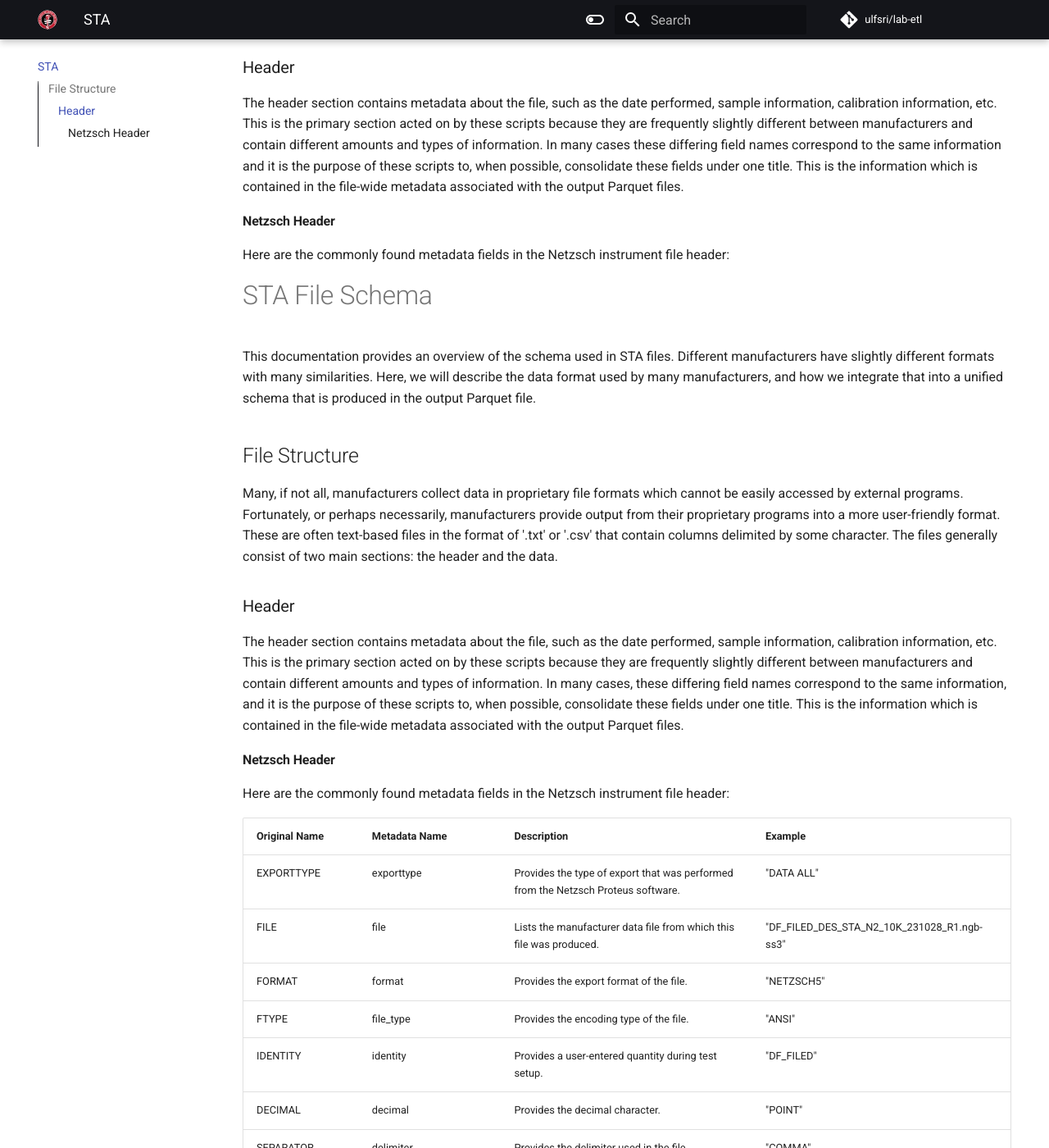
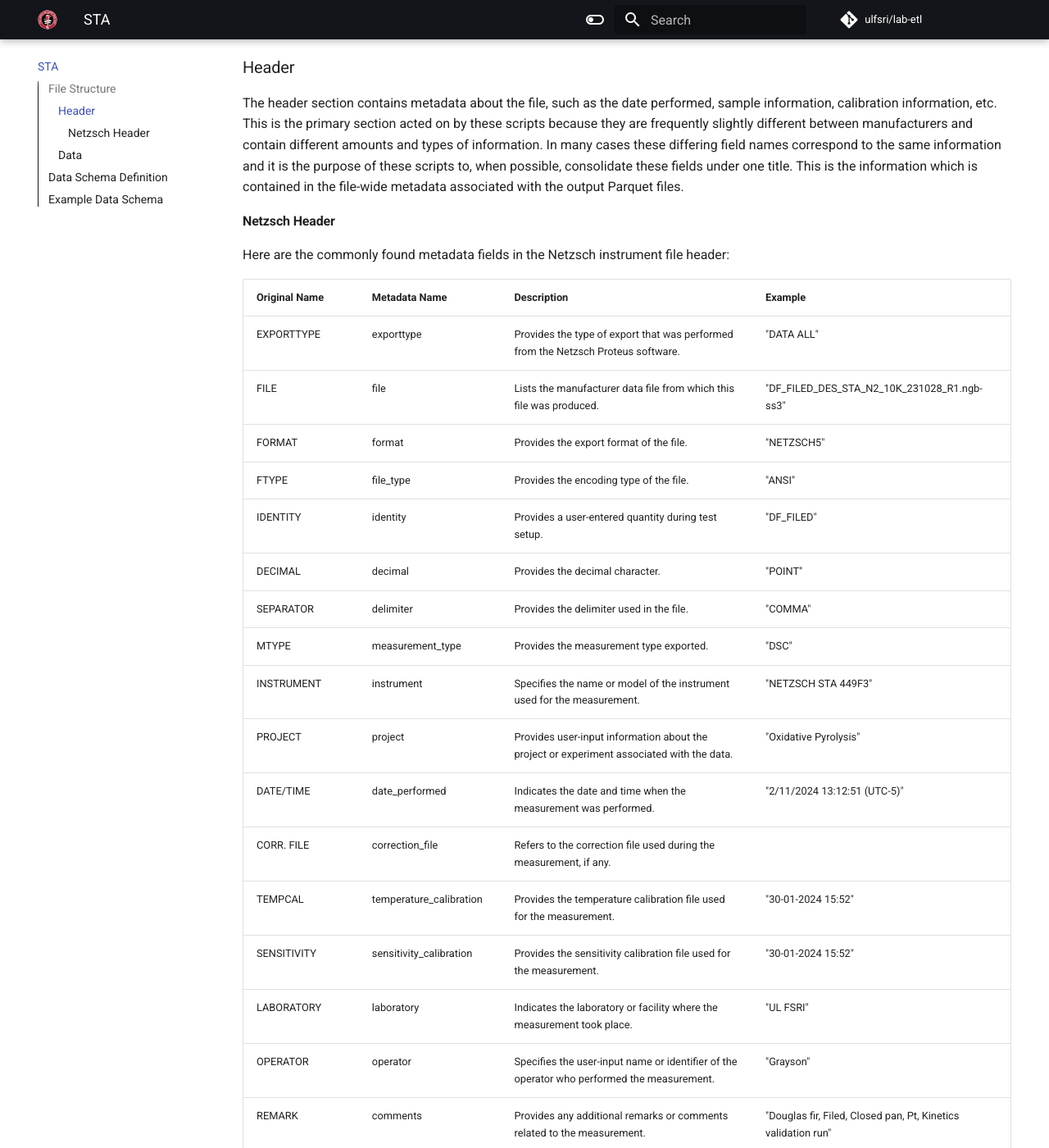
Before and after one commit to ulfsri/lab-etl, an MkDocs documentation site: the page built from docs/sta.md, in a window 1280 px wide and 1400 px high, scrolled down 479 px. Shown: the whole window at 82% size. Built offline with MkDocs 1.6.1 and Material for MkDocs 9.7.7, drawn with Linux system fonts in a browser that asks for light colours; comment, search, counter and statistics services are not loaded.

Commit message:
Fix repeated docs

```diff
--- a/docs/sta.md
+++ b/docs/sta.md
@@ -11,20 +11,6 @@
 ### Header
 
 The header section contains metadata about the file, such as the date performed, sample information, calibration information, etc. This is the primary section acted on by these scripts because they are frequently slightly different between manufacturers and contain different amounts and types of information. In many cases these differing field names correspond to the same information and it is the purpose of these scripts to, when possible, consolidate these fields under one title. This is the information which is contained in the file-wide metadata associated with the output Parquet files.
-
-#### Netzsch Header
-
-Here are the commonly found metadata fields in the Netzsch instrument file header:
-
-# STA File Schema
-
-This documentation provides an overview of the schema used in STA files. Different manufacturers have slightly different formats with many similarities. Here, we will describe the data format used by many manufacturers, and how we integrate that into a unified schema that is produced in the output Parquet file.
-
-## File Structure
-Many, if not all, manufacturers collect data in proprietary file formats which cannot be easily accessed by external programs. Fortunately, or perhaps necessarily, manufacturers provide output from their proprietary programs into a more user-friendly format. These are often text-based files in the format of '.txt' or '.csv' that contain columns delimited by some character. The files generally consist of two main sections: the header and the data.
-
-### Header
-The header section contains metadata about the file, such as the date performed, sample information, calibration information, etc. This is the primary section acted on by these scripts because they are frequently slightly different between manufacturers and contain different amounts and types of information. In many cases, these differing field names correspond to the same information, and it is the purpose of these scripts to, when possible, consolidate these fields under one title. This is the information which is contained in the file-wide metadata associated with the output Parquet files.
 
 #### Netzsch Header
 Here are the commonly found metadata fields in the Netzsch instrument file header:
```
